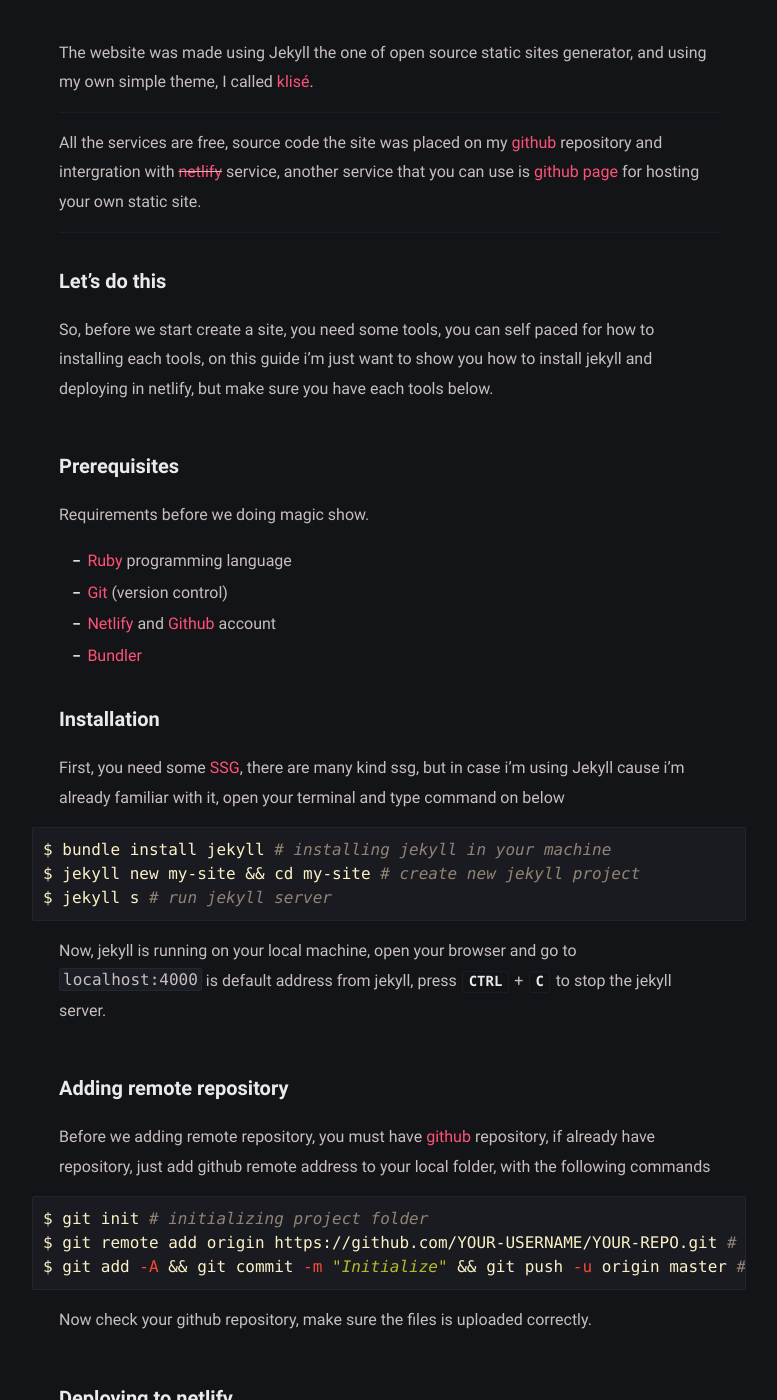
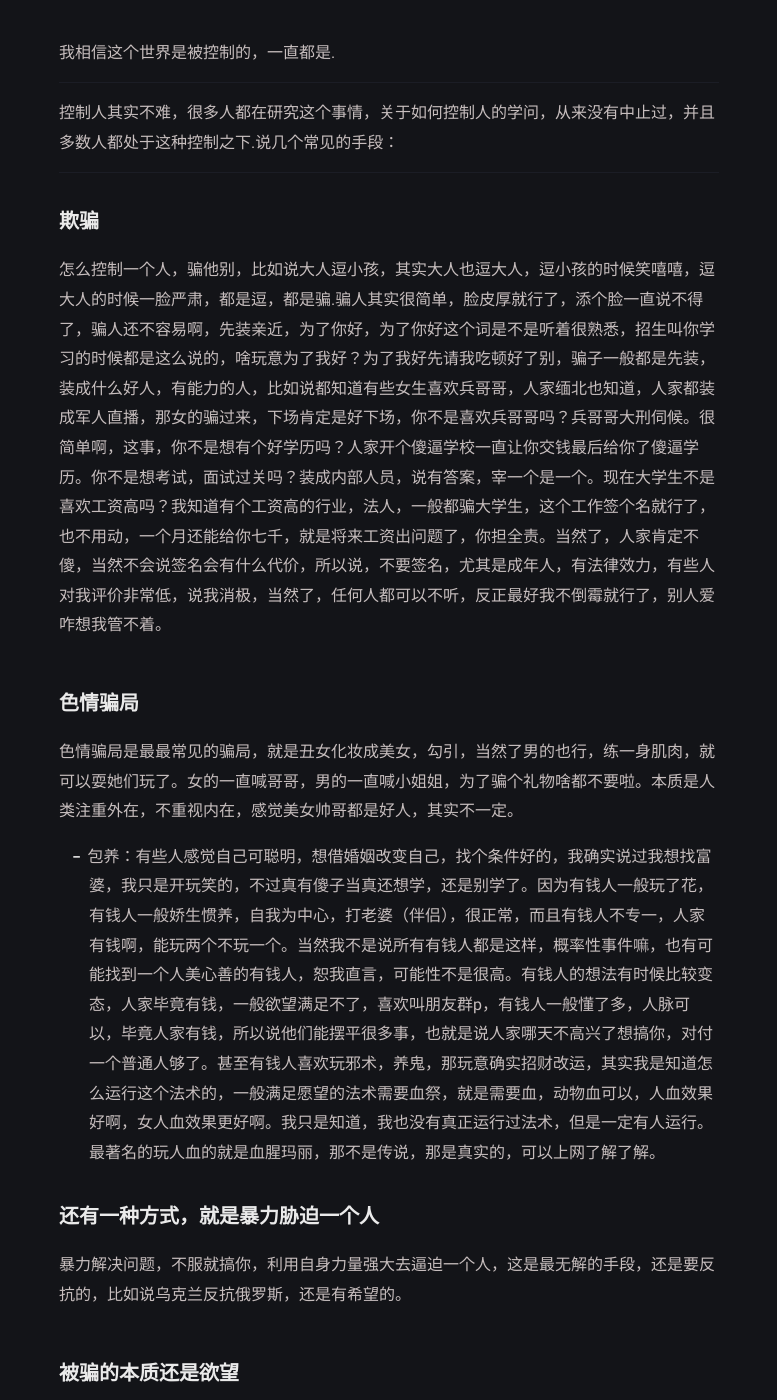
Before and after one commit to hello-lisai/hello-lisai-blog, a Jekyll site: the page built from _posts/lisai/2021-08-17-lisai.md, in a window 1280 px wide and 1400 px high, scrolled down 355 px. Shown: the whole window, without its empty margins (251-1028 px from the left). Built offline with Jekyll 4.4.1, drawn with Linux system fonts in a browser that asks for light colours; some web fonts are replaced; some of the changed text lies outside the part shown.

Commit message:
Update 2021-08-17-lisai.md

````diff
--- a/_posts/lisai/2021-08-17-lisai.md
+++ b/_posts/lisai/2021-08-17-lisai.md
@@ -1,64 +1,37 @@
 ---
-title: 传说圣灵某赛
+title: 控制一个人
 date: 2018-09-28 09:45:47 +07:00
 modified: 2019-08-29 09:24:47 +07:00
 tags: [boooo, netlify, jekyll, github]
 description: All the services are free, a source code this site placed on github repository and intergration with netlify service, another service that you can use is github page for hosting your own static site.
 ---
 
-The website was made using Jekyll the one of open source static sites generator, and using my own simple theme, I called [klisé](https://github.com/piharpi/klise).
+我相信这个世界是被控制的，一直都是.
 
 <hr>
 
-All the services are free, source code the site was placed on my [github](https://github.com/piharpi/mahendrata.now.sh) repository and intergration with ~~[netlify](https://netlify.com)~~ service, another service that you can use is [github page](https://pages.github.com/) for hosting your own static site.
+控制人其实不难，很多人都在研究这个事情，关于如何控制人的学问，从来没有中止过，并且多数人都处于这种控制之下.说几个常见的手段：
 
 <hr>
 
-#### Let's do this
+#### 欺骗
 
-So, before we start create a site, you need some tools, you can self paced for how to installing each tools, on this guide i'm just want to show you how to install jekyll and deploying in netlify, but make sure you have each tools below.
+怎么控制一个人，骗他别，比如说大人逗小孩，其实大人也逗大人，逗小孩的时候笑嘻嘻，逗大人的时候一脸严肃，都是逗，都是骗.骗人其实很简单，脸皮厚就行了，添个脸一直说不得了，骗人还不容易啊，先装亲近，为了你好，为了你好这个词是不是听着很熟悉，招生叫你学习的时候都是这么说的，啥玩意为了我好？为了我好先请我吃顿好了别，骗子一般都是先装，装成什么好人，有能力的人，比如说都知道有些女生喜欢兵哥哥，人家缅北也知道，人家都装成军人直播，那女的骗过来，下场肯定是好下场，你不是喜欢兵哥哥吗？兵哥哥大刑伺候。很简单啊，这事，你不是想有个好学历吗？人家开个傻逼学校一直让你交钱最后给你了傻逼学历。你不是想考试，面试过关吗？装成内部人员，说有答案，宰一个是一个。现在大学生不是喜欢工资高吗？我知道有个工资高的行业，法人，一般都骗大学生，这个工作签个名就行了，也不用动，一个月还能给你七千，就是将来工资出问题了，你担全责。当然了，人家肯定不傻，当然不会说签名会有什么代价，所以说，不要签名，尤其是成年人，有法律效力，有些人对我评价非常低，说我消极，当然了，任何人都可以不听，反正最好我不倒霉就行了，别人爱咋想我管不着。
 
-#### Prerequisites
+#### 色情骗局
 
-Requirements before we doing magic show.
+色情骗局是最最常见的骗局，就是丑女化妆成美女，勾引，当然了男的也行，练一身肌肉，就可以耍她们玩了。女的一直喊哥哥，男的一直喊小姐姐，为了骗个礼物啥都不要啦。本质是人类注重外在，不重视内在，感觉美女帅哥都是好人，其实不一定。
 
-- [Ruby](https://www.ruby-lang.org/en/downloads/) programming language
-- [Git](https://git-scm.com) (version control)
-- [Netlify](https://netlify.com) and [Github](https://github.com) account
-- [Bundler](https://bundler.io)
+- 包养：有些人感觉自己可聪明，想借婚姻改变自己，找个条件好的，我确实说过我想找富婆，我只是开玩笑的，不过真有傻子当真还想学，还是别学了。因为有钱人一般玩了花，有钱人一般娇生惯养，自我为中心，打老婆（伴侣），很正常，而且有钱人不专一，人家有钱啊，能玩两个不玩一个。当然我不是说所有有钱人都是这样，概率性事件嘛，也有可能找到一个人美心善的有钱人，恕我直言，可能性不是很高。有钱人的想法有时候比较变态，人家毕竟有钱，一般欲望满足不了，喜欢叫朋友群p，有钱人一般懂了多，人脉可以，毕竟人家有钱，所以说他们能摆平很多事，也就是说人家哪天不高兴了想搞你，对付一个普通人够了。甚至有钱人喜欢玩邪术，养鬼，那玩意确实招财改运，其实我是知道怎么运行这个法术的，一般满足愿望的法术需要血祭，就是需要血，动物血可以，人血效果好啊，女人血效果更好啊。我只是知道，我也没有真正运行过法术，但是一定有人运行。最著名的玩人血的就是血腥玛丽，那不是传说，那是真实的，可以上网了解了解。
 
-#### Installation
+#### 还有一种方式，就是暴力胁迫一个人
 
-First, you need some [SSG](https://www.staticgen.com/), there are many kind ssg, but in case i'm using Jekyll cause i'm already familiar with it, open your terminal and type command on below
+暴力解决问题，不服就搞你，利用自身力量强大去逼迫一个人，这是最无解的手段，还是要反抗的，比如说乌克兰反抗俄罗斯，还是有希望的。
 
-```bash
-$ bundle install jekyll # installing jekyll in your machine
-$ jekyll new my-site && cd my-site # create new jekyll project
-$ jekyll s # run jekyll server
-```
+#### 被骗的本质还是欲望
 
-Now, jekyll is running on your local machine, open your browser and go to `localhost:4000` is default address from jekyll, press <kbd>CTRL</kbd> + <kbd>C</kbd> to stop the jekyll server.
+鱼想吃食，钓鱼的更知道鱼想吃食。
 
-#### Adding remote repository
+### 洗脑
 
-Before we adding remote repository, you must have [github](https://github.com/new) repository, if already have repository, just add github remote address to your local folder, with the following commands
-
-```bash
-$ git init # initializing project folder
-$ git remote add origin https://github.com/YOUR-USERNAME/YOUR-REPO.git # change UPPERCASE with your own!
-$ git add -A && git commit -m "Initialize" && git push -u origin master # push code to github
-```
-
-Now check your github repository, make sure the files is uploaded correctly.
-
-#### Deploying to netlify
-
-Go [netlify](https://netlify.com) dashboard, and following this step.
-
-1. click `new site from git`, then choose `Github`.
-2. then choose your repository where is the jekyll sources uploaded.
-3. netlify smart enough to configuring, we just need's are hosting's are hosting's are hosting's are hosting to click `Deploy site button`.
-
-Wait for moment, and voila..! your site's are hosting and using `.netlify.com` tld, if your website wants to look professional, just buy a domain from your favorite domain store. or if you the first time, I advice using namecheap.com*(isn't sponsor)* \*based on my experienced it provides good service and have various TLDs.
-
-So, what you waiting for, just create your own website for free.
+洗脑这个法好啊，比如说那个什么军训，魔王夏令营，大喊说话，重复洗脑，简单有效。
````
